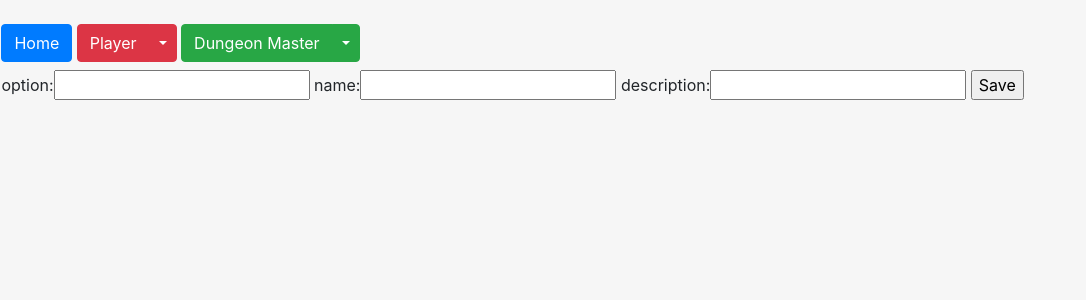
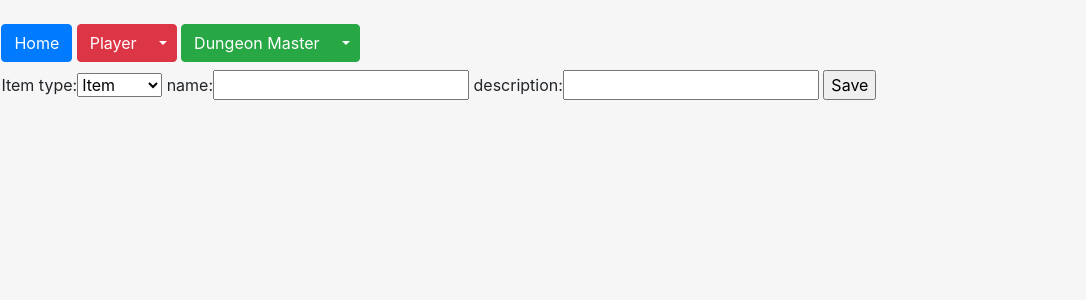
Before and after one commit to sotails/DnDatabase, a Django app: page /form in a window 1280 px wide. Shown: the top 300 px of the page, without its empty margins (0-1086 px from the left). Run offline with Django 3.2, Linux system fonts and the light colour scheme; some libraries are stand-ins or nearby versions.

Commit message:
Fixes on Website
Some general fixes

```diff
--- a/mysite/mysite/settings.py
+++ b/mysite/mysite/settings.py
@@ -33,6 +33,7 @@ ALLOWED_HOSTS = []
 INSTALLED_APPS = [
 
 	'personal',
+    'bootstrap4',
     'django.contrib.admin',
     'django.contrib.auth',
     'django.contrib.contenttypes',
--- a/mysite/personal/forms.py
+++ b/mysite/personal/forms.py
@@ -1,6 +1,7 @@
+
 from django import forms
 
 class ItemForm(forms.Form):
-	item_type = forms.CharField(label='option', max_length=100)
+	item_type = forms.ChoiceField(choices=[('1','Item'),('2','Spell') ,('3','Weapon')])
 	item_name = forms.CharField(label='name', max_length=200)
 	item_description = forms.CharField(label='description',min_length=1)
--- a/mysite/personal/templates/personal/form.html
+++ b/mysite/personal/templates/personal/form.html
@@ -10,7 +10,7 @@
     <h1></h1>
     <form action="/form/" method="post">
         {% csrf_token %}
-        {{ form }}
+        {{form }}
 
         <input type="submit" value="Save">
     </form>
```
Also changed, not shown: mysite/db.sqlite3.
